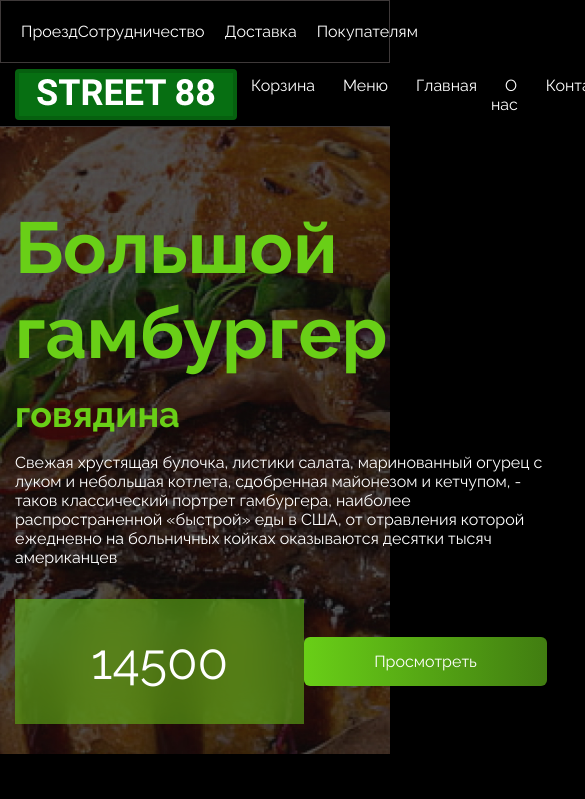
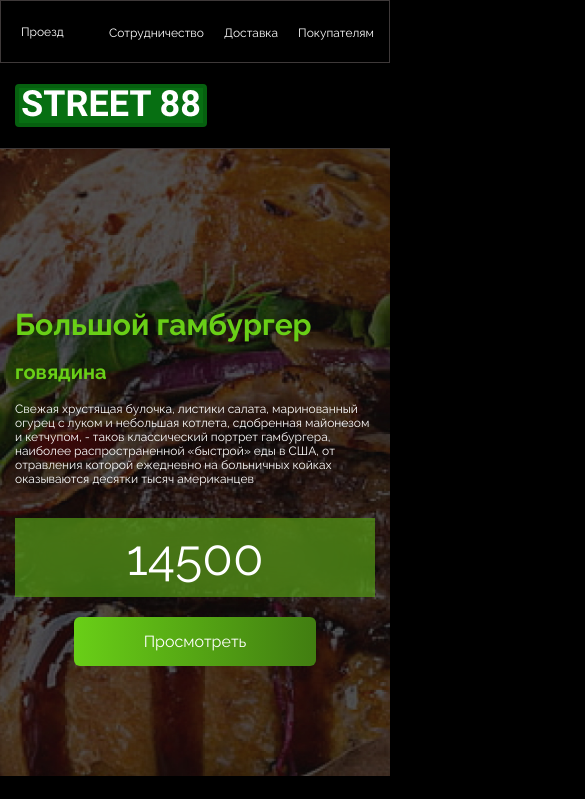
Before and after one commit to NajimStark/street88, a plain HTML site: page About.html in a window 390 px wide. Shown: the top 799 px of the page, 585 px wide, since content can reach past the window. Drawn offline with Linux system fonts and the light colour scheme.

Commit message:
burger-b

```diff
--- a/About.html
+++ b/About.html
@@ -7,6 +7,7 @@
     <title>STREET 88</title>
     <link rel="stylesheet" href="css/About.css">
     <link rel="shortcut icon" href="img/logo-88.svg" type="image/x-icon">
+    <link rel="stylesheet" href="css/media.css">
 
 </head>
 <body>
```
